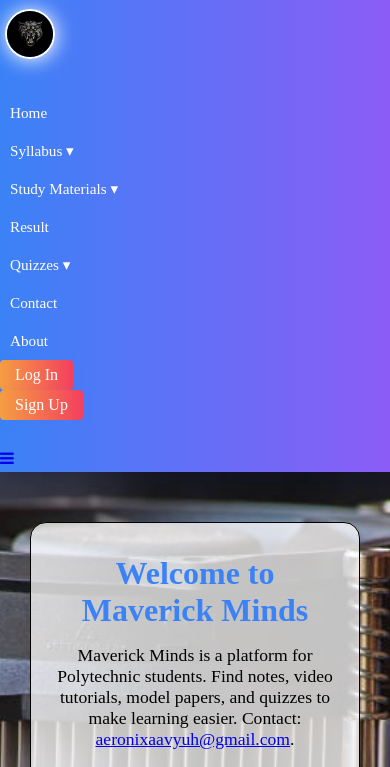
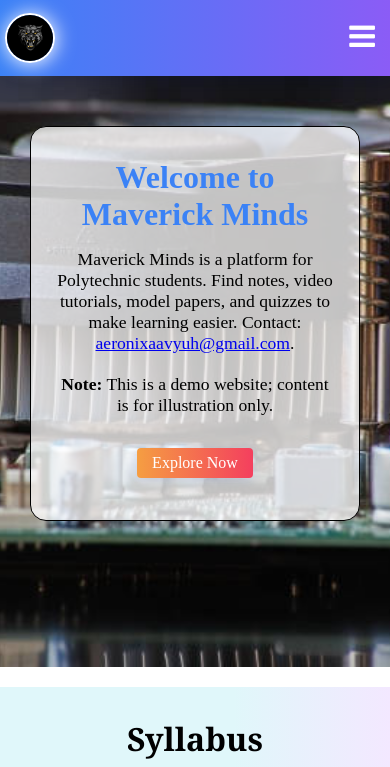
Before and after one commit to aeronixaavyuh/Educational-Website-for-Demo, a plain HTML site: page index.html in a window 390 px wide. Shown: the top 767 px of the page. Drawn offline with Linux system fonts and the light colour scheme.

Commit message:
Responsive function add

```diff
--- a/style.css
+++ b/style.css
@@ -115,7 +115,6 @@ body {
   position: relative;
   z-index: 1;
   flex-wrap: wrap;
-  gap:30px;
 }
 .nav-list {
   list-style: none;
@@ -156,18 +155,29 @@ body {
 .dropdown:hover .dropdown-menu{
     display: block;
 }
+/* humburger icon style */
+  a.icon {
+  background: rgba(0, 0, 0, 0);
+  display: none;
+  position: absolute;
+  right: 15px;
+  font-weight: 100;
+  color: white;
+  top: 20px;
+  font-size: 30px;
+}
+/* Responsive Navbar */
+@media (max-width: 1000px) {
 
-/* Responsive Navbar */
-@media (max-width: 900px) {
   .navbar {
     flex-direction: column;
     align-items: stretch;
-    padding: 8px 0;
+    padding: 8px 0px;
   }
-  .nav-list {
+  .nav-list{
     flex-direction: column;
     align-items: stretch;
-    gap: 0;
+    display: none;
   }
   .nav-list a {
     padding: 12px 16px;
@@ -179,20 +189,28 @@ body {
     min-width: 100%;
     box-shadow: none;
   }
+  li .btn1{
+    margin:  5px 15px;
+
+  }
+  /* hamburger icon style */
+  a.icon {
+  background: rgba(0, 0, 0, 0);
+  display: block;
+  position: absolute;
+  right: 15px;
+  font-weight: 100;
+  color: white;
+  top: 20px;
+  font-size: 30px;
 }
-@media (max-width: 600px) {
-  .navbar {
-    padding: 4px 0;
-  }
-  .nav-list a {
-    font-size: 0.95rem;
-    padding: 10px 10px;
-  }
 }
+
 /* logo style */
 .logo {
   display: flex;
   padding: 5px;
+  margin-right: 5%;
 }
 .logo img {
   width: 50px;
@@ -201,11 +219,7 @@ body {
   box-shadow: 1px 1px 20px rgb(255, 255, 255);
   border: 2px solid rgb(255, 255, 255);
 }
-/* log in and sign up button  */
-.div-btn{
-  display: flex;
-  gap: 20px;
-}
+
 .btn {
   display: inline-block;
   padding: 6px 15px;
```
